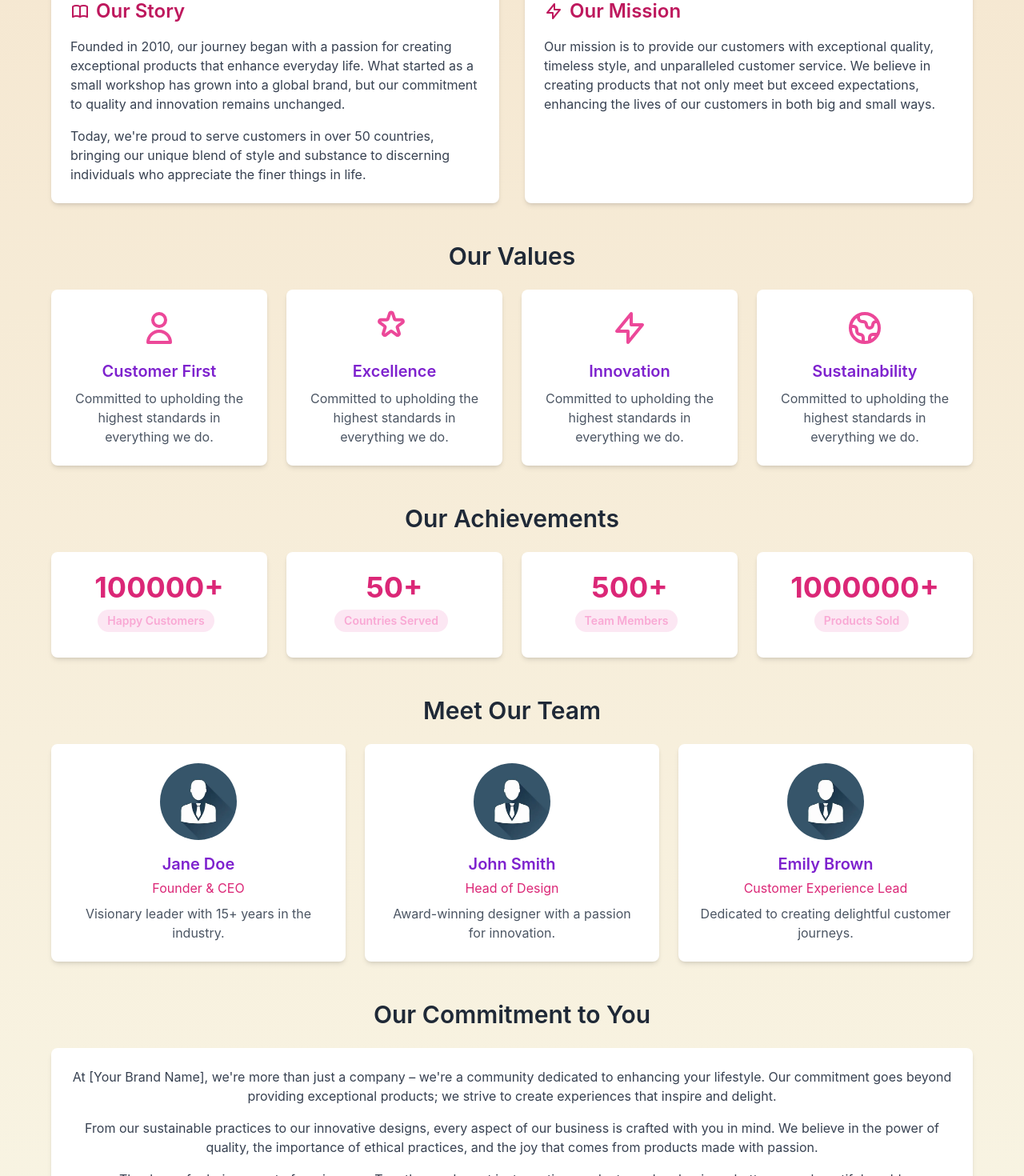
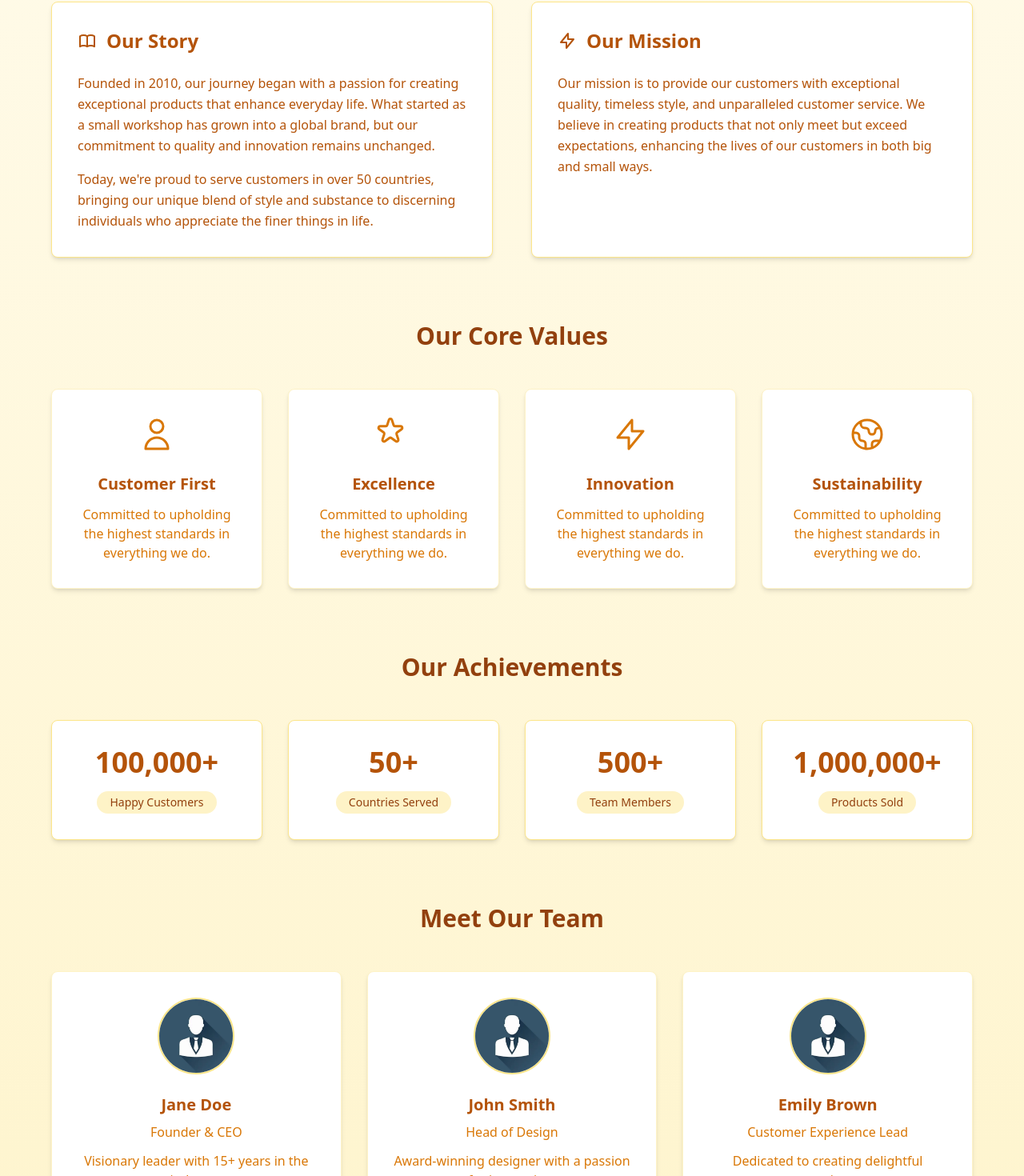
Before and after one commit to 6382737054/Thurigai-ecom, a React (Create React App) app: page /about-us in a window 1280 px wide. Shown: the part 282-1752 px from the top of the page at 80% size. Built offline with nearby package versions, Linux system fonts and the light colour scheme.

Commit message:
Initial commit

```diff
--- a/src/Pages/AboutUs.jsx
+++ b/src/Pages/AboutUs.jsx
@@ -1,5 +1,6 @@
 import React, { useState, useEffect } from 'react';
-import { motion } from 'framer-motion';
+import { motion, useAnimation } from 'framer-motion';
+import { useInView } from 'react-intersection-observer';
 
 const CountUp = ({ end, duration }) => {
   const [count, setCount] = useState(0);
@@ -18,21 +19,21 @@ const CountUp = ({ end, duration }) => {
     requestAnimationFrame(animateCount);
   }, [end, duration]);
 
-  return <span>{count}</span>;
+  return <span>{count.toLocaleString()}</span>;
 };
 
 const Card = ({ children, className }) => (
   <motion.div
-    className={`bg-white rounded-lg shadow-md p-6 ${className}`}
-    whileHover={{ scale: 1.05 }}
-    transition={{ type: "spring", stiffness: 300 }}
+    className={`bg-white rounded-lg shadow-md p-8 ${className}`}
+    whileHover={{ scale: 1.03 }}
+    transition={{ type: "spring", stiffness: 300, damping: 10 }}
   >
     {children}
   </motion.div>
 );
 
 const Badge = ({ children }) => (
-  <span className="inline-block bg-pink-100 text-pink-300 rounded-full px-3 py-1 text-sm font-semibold mr-2 mb-2">
+  <span className="inline-block bg-amber-100 text-amber-800 rounded-full px-4 py-1 text-sm font-medium">
     {children}
   </span>
 );
@@ -43,51 +44,64 @@ const AboutUsSection = () => {
     visible: { opacity: 1, y: 0 }
   };
 
+  const controls = useAnimation();
+  const [ref, inView] = useInView({
+    triggerOnce: true,
+    threshold: 0.1,
+  });
+
+  useEffect(() => {
+    if (inView) {
+      controls.start("visible");
+    }
+  }, [controls, inView]);
+
   return (
-    <section className="bg-gradient-to-b from-[#F5E6CF] to-[#F8F4E3] py-20 px-4 pt-44">
+    <section className="bg-gradient-to-b from-amber-50 to-amber-100 py-20 px-4 pt-44 font-sans">
       <motion.div
-        className="max-w-6xl mx-auto"
+        ref={ref}
+        animate={controls}
         initial="hidden"
-        animate="visible"
         variants={{
           visible: { transition: { staggerChildren: 0.3 } }
         }}
+        className="max-w-6xl mx-auto"
       >
         <motion.h1
-          className="text-5xl font-bold text-center mb-8 text-brown-800"
+          className="text-5xl font-extrabold text-center mb-12 text-amber-800 leading-tight"
           variants={fadeInUp}
         >
-          About Our Extraordinary Brand
+          About Our <span className="text-amber-600">Inspired Art</span>
         </motion.h1>
 
-        <div className="grid grid-cols-1 md:grid-cols-2 gap-8 mb-12">
+        <div className="grid grid-cols-1 md:grid-cols-2 gap-12 mb-20">
           <motion.div variants={fadeInUp}>
-            <Card>
-              <h2 className="text-2xl font-semibold mb-4 flex items-center text-pink-700">
-                <svg className="w-6 h-6 mr-2" fill="none" stroke="currentColor" viewBox="0 0 24 24" xmlns="http://www.w3.org/2000/svg">
+            <Card className="bg-amber-50 border border-amber-200">
+              <h2 className="text-2xl font-bold mb-6 text-amber-700 flex items-center">
+                <svg className="w-6 h-6 mr-3" fill="none" stroke="currentColor" viewBox="0 0 24 24" xmlns="http://www.w3.org/2000/svg">
                   <path strokeLinecap="round" strokeLinejoin="round" strokeWidth={2} d="M12 6.253v13m0-13C10.832 5.477 9.246 5 7.5 5S4.168 5.477 3 6.253v13C4.168 18.477 5.754 18 7.5 18s3.332.477 4.5 1.253m0-13C13.168 5.477 14.754 5 16.5 5c1.747 0 3.332.477 4.5 1.253v13C19.832 18.477 18.247 18 16.5 18c-1.746 0-3.332.477-4.5 1.253" />
                 </svg>
                 Our Story
               </h2>
-              <p className="mb-4 text-gray-700">
+              <p className="mb-4 text-amber-700 leading-relaxed">
                 Founded in 2010, our journey began with a passion for creating exceptional products that enhance everyday life.
                 What started as a small workshop has grown into a global brand, but our commitment to quality and innovation remains unchanged.
               </p>
-              <p className="text-gray-700">
+              <p className="text-amber-700 leading-relaxed">
                 Today, we're proud to serve customers in over 50 countries, bringing our unique blend of style and substance
                 to discerning individuals who appreciate the finer things in life.
               </p>
             </Card>
           </motion.div>
           <motion.div variants={fadeInUp}>
-            <Card className="h-full">
-              <h2 className="text-2xl font-semibold mb-4 flex items-center text-pink-700">
-                <svg className="w-6 h-6 mr-2" fill="none" stroke="currentColor" viewBox="0 0 24 24" xmlns="http://www.w3.org/2000/svg">
+            <Card className="h-full bg-amber-50 border border-amber-200">
+              <h2 className="text-2xl font-bold mb-6 text-amber-700 flex items-center">
+                <svg className="w-6 h-6 mr-3" fill="none" stroke="currentColor" viewBox="0 0 24 24" xmlns="http://www.w3.org/2000/svg">
                   <path strokeLinecap="round" strokeLinejoin="round" strokeWidth={2} d="M13 10V3L4 14h7v7l9-11h-7z" />
                 </svg>
                 Our Mission
               </h2>
-              <p className="text-gray-700">
+              <p className="text-amber-700 leading-relaxed">
                 Our mission is to provide our customers with exceptional quality, timeless style, and unparalleled customer service.
                 We believe in creating products that not only meet but exceed expectations, enhancing the lives of our customers in both big and small ways.
               </p>
@@ -95,37 +109,37 @@ const AboutUsSection = () => {
           </motion.div>
         </div>
 
-        <motion.div variants={fadeInUp} className="mb-12">
-          <h2 className="text-3xl font-semibold mb-6 text-center text-gray-800">Our Values</h2>
-          <div className="grid grid-cols-1 md:grid-cols-2 lg:grid-cols-4 gap-6">
+        <motion.div variants={fadeInUp} className="mb-20">
+          <h2 className="text-3xl font-bold mb-12 text-center text-amber-800">Our Core Values</h2>
+          <div className="grid grid-cols-1 md:grid-cols-2 lg:grid-cols-4 gap-8">
             {[
               { title: "Customer First", icon: "M16 7a4 4 0 11-8 0 4 4 0 018 0zM12 14a7 7 0 00-7 7h14a7 7 0 00-7-7z" },
               { title: "Excellence", icon: "M9.049 2.927c.3-.921 1.603-.921 1.902 0l1.07 3.292a1 1 0 00.95.69h3.462c.969 0 1.371 1.24.588 1.81l-2.8 2.034a1 1 0 00-.364 1.118l1.07 3.292c.3.921-.755 1.688-1.54 1.118l-2.8-2.034a1 1 0 00-1.175 0l-2.8 2.034c-.784.57-1.838-.197-1.539-1.118l1.07-3.292a1 1 0 00-.364-1.118L2.98 8.72c-.783-.57-.38-1.81.588-1.81h3.461a1 1 0 00.951-.69l1.07-3.292z" },
               { title: "Innovation", icon: "M13 10V3L4 14h7v7l9-11h-7z" },
               { title: "Sustainability", icon: "M3.055 11H5a2 2 0 012 2v1a2 2 0 002 2 2 2 0 012 2v2.945M8 3.935V5.5A2.5 2.5 0 0010.5 8h.5a2 2 0 012 2 2 2 0 104 0 2 2 0 012-2h1.064M15 20.488V18a2 2 0 012-2h3.064M21 12a9 9 0 11-18 0 9 9 0 0118 0z" }
             ].map((value, index) => (
-              <Card key={index} className="text-center">
-                <svg className="w-12 h-12 mx-auto mb-4 text-pink-500" fill="none" stroke="currentColor" viewBox="0 0 24 24" xmlns="http://www.w3.org/2000/svg">
-                  <path strokeLinecap="round" strokeLinejoin="round" strokeWidth={2} d={value.icon} />
+              <Card key={index} className="text-center bg-white border border-amber-100">
+                <svg className="w-12 h-12 mx-auto mb-6 text-amber-600" fill="none" stroke="currentColor" viewBox="0 0 24 24" xmlns="http://www.w3.org/2000/svg">
+                  <path strokeLinecap="round" strokeLinejoin="round" strokeWidth={1.5} d={value.icon} />
                 </svg>
-                <h3 className="text-xl font-semibold mb-2 text-purple-700">{value.title}</h3>
-                <p className="text-gray-600">Committed to upholding the highest standards in everything we do.</p>
+                <h3 className="text-xl font-bold mb-3 text-amber-700">{value.title}</h3>
+                <p className="text-amber-600">Committed to upholding the highest standards in everything we do.</p>
               </Card>
             ))}
           </div>
         </motion.div>
 
-        <motion.div variants={fadeInUp} className="mb-12">
-          <h2 className="text-3xl font-semibold mb-6 text-center text-gray-800">Our Achievements</h2>
-          <div className="grid grid-cols-1 md:grid-cols-2 lg:grid-cols-4 gap-6 text-center">
+        <motion.div variants={fadeInUp} className="mb-20">
+          <h2 className="text-3xl font-bold mb-12 text-center text-amber-800">Our Achievements</h2>
+          <div className="grid grid-cols-1 md:grid-cols-2 lg:grid-cols-4 gap-8 text-center">
             {[
               { title: "Happy Customers", count: 100000 },
               { title: "Countries Served", count: 50 },
               { title: "Team Members", count: 500 },
               { title: "Products Sold", count: 1000000 }
             ].map((achievement, index) => (
-              <Card key={index}>
-                <div className="text-4xl font-bold text-pink-600 mb-2">
+              <Card key={index} className="bg-amber-50 border border-amber-200">
+                <div className="text-4xl font-bold mb-4 text-amber-700">
                   <CountUp end={achievement.count} duration={2000} />+
                 </div>
                 <Badge>{achievement.title}</Badge>
@@ -134,40 +148,40 @@ const AboutUsSection = () => {
           </div>
         </motion.div>
 
-        <motion.div variants={fadeInUp}>
-          <h2 className="text-3xl font-semibold mb-6 text-center text-gray-800">Meet Our Team</h2>
-          <div className="grid grid-cols-1 md:grid-cols-3 gap-6">
+        <motion.div variants={fadeInUp} className="mb-20">
+          <h2 className="text-3xl font-bold mb-12 text-center text-amber-800">Meet Our Team</h2>
+          <div className="grid grid-cols-1 md:grid-cols-3 gap-8">
             {[
               { name: "Jane Doe", role: "Founder & CEO", bio: "Visionary leader with 15+ years in the industry.", image: "/Images/Person.png" },
               { name: "John Smith", role: "Head of Design", bio: "Award-winning designer with a passion for innovation.", image: "/Images/Person.png" },
               { name: "Emily Brown", role: "Customer Experience Lead", bio: "Dedicated to creating delightful customer journeys.", image: "/Images/Person.png" }
             ].map((member, index) => (
-              <Card key={index} className="text-center">
+              <Card key={index} className="text-center bg-white border border-amber-100">
                 <img
                   src={member.image}
                   alt={member.name}
-                  className="w-24 h-24 rounded-full mx-auto mb-4 object-cover"
+                  className="w-24 h-24 rounded-full mx-auto mb-6 object-cover border-2 border-amber-200"
                 />
-                <h3 className="text-xl font-semibold mb-1 text-purple-700">{member.name}</h3>
-                <p className="text-pink-600 mb-2">{member.role}</p>
-                <p className="text-gray-600">{member.bio}</p>
+                <h3 className="text-xl font-bold mb-2 text-amber-700">{member.name}</h3>
+                <p className="text-amber-600 font-medium mb-3">{member.role}</p>
+                <p className="text-amber-600">{member.bio}</p>
               </Card>
             ))}
           </div>
         </motion.div>
 
-        <motion.div variants={fadeInUp} className="mt-12">
-          <h2 className="text-3xl font-semibold mb-6 text-center text-gray-800">Our Commitment to You</h2>
-          <Card className="text-center">
-            <p className="text-gray-700 mb-4">
-              At [Your Brand Name], we're more than just a company – we're a community dedicated to enhancing your lifestyle.
+        <motion.div variants={fadeInUp}>
+          <h2 className="text-3xl font-bold mb-12 text-center text-amber-800">Our Commitment to You</h2>
+          <Card className="text-center bg-amber-50 border border-amber-200">
+            <p className="text-amber-700 mb-6 leading-relaxed">
+              At Thurigai, we're more than just a company – we're a community dedicated to enhancing your lifestyle.
               Our commitment goes beyond providing exceptional products; we strive to create experiences that inspire and delight.
             </p>
-            <p className="text-gray-700 mb-4">
+            <p className="text-amber-700 mb-6 leading-relaxed">
               From our sustainable practices to our innovative designs, every aspect of our business is crafted with you in mind.
               We believe in the power of quality, the importance of ethical practices, and the joy that comes from products made with passion.
             </p>
-            <p className="text-gray-700">
+            <p className="text-amber-700 leading-relaxed">
               Thank you for being a part of our journey. Together, we're not just creating products; we're shaping a better, more beautiful world.
             </p>
           </Card>
--- a/src/index.css
+++ b/src/index.css
@@ -15,3 +15,9 @@ code {
   font-family: source-code-pro, Menlo, Monaco, Consolas, 'Courier New',
     monospace;
 }
+
+/* If you had a style using the hero image, you can comment it out or remove it:
+.hero-section {
+  background-image: url('/hero-image.jpg');
+}
+*/
```
